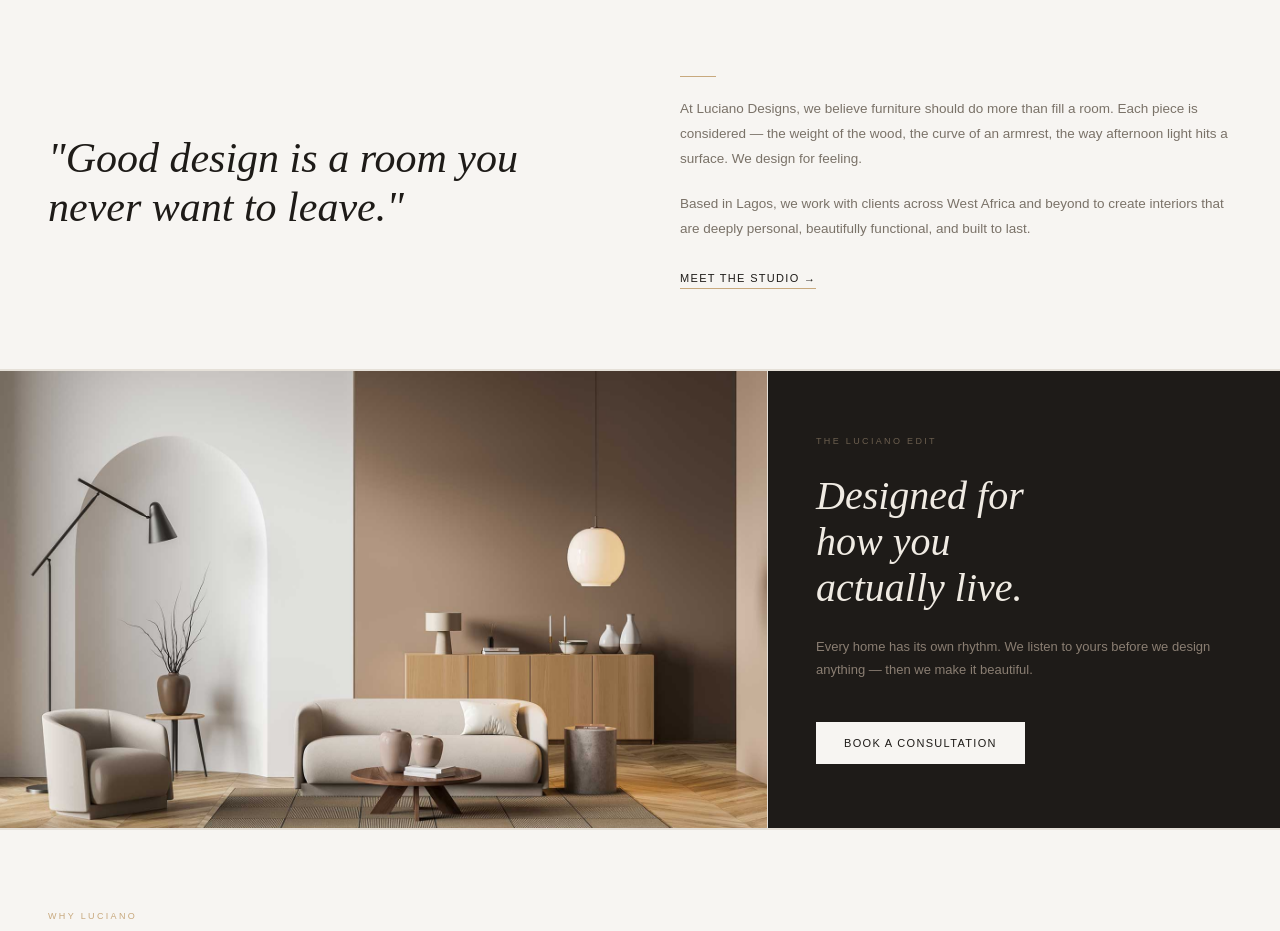
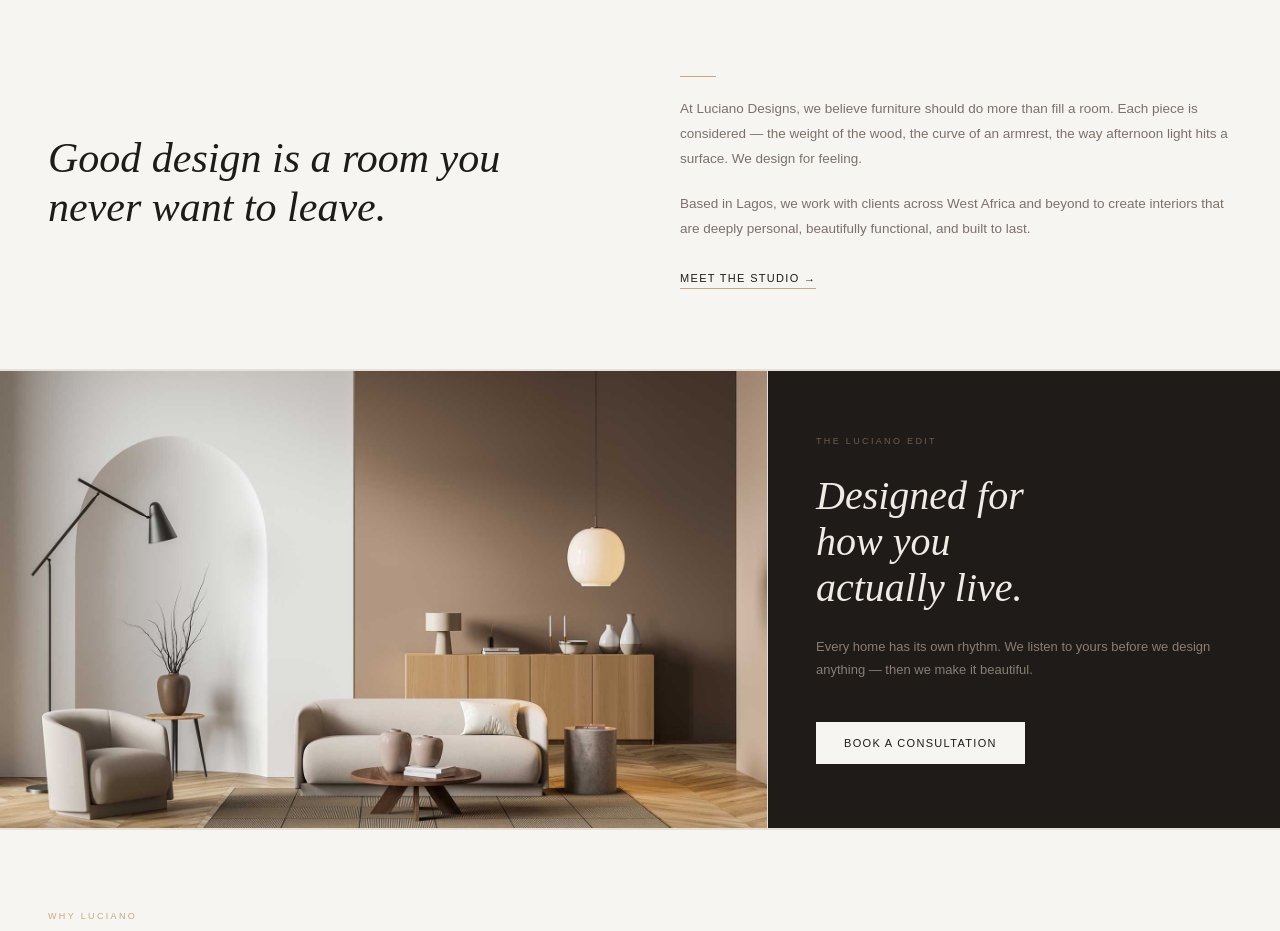
Before and after one commit to Ekeminieduok/luciano-designs, a Next.js app: page / in a window 1280 px wide. Shown: the part 820-1751 px from the top of the page. Built offline with nearby package versions, Linux system fonts and the light colour scheme.

Commit message:
new commit

```diff
--- a/app/(public)/(home)/home.tsx
+++ b/app/(public)/(home)/home.tsx
@@ -71,7 +71,7 @@ export default function HomePage() {
           className="text-[42px] font-light italic text-[#1e1b18] leading-[1.15]"
           style={{ fontFamily: "'Cormorant Garamond', serif" }}
         >
-          "Good design is a room you never want to leave."
+          Good design is a room you never want to leave.
         </h2>
         <div className="flex flex-col gap-5">
           <div className="w-9 h-px bg-[#c8a97e]" />
```
